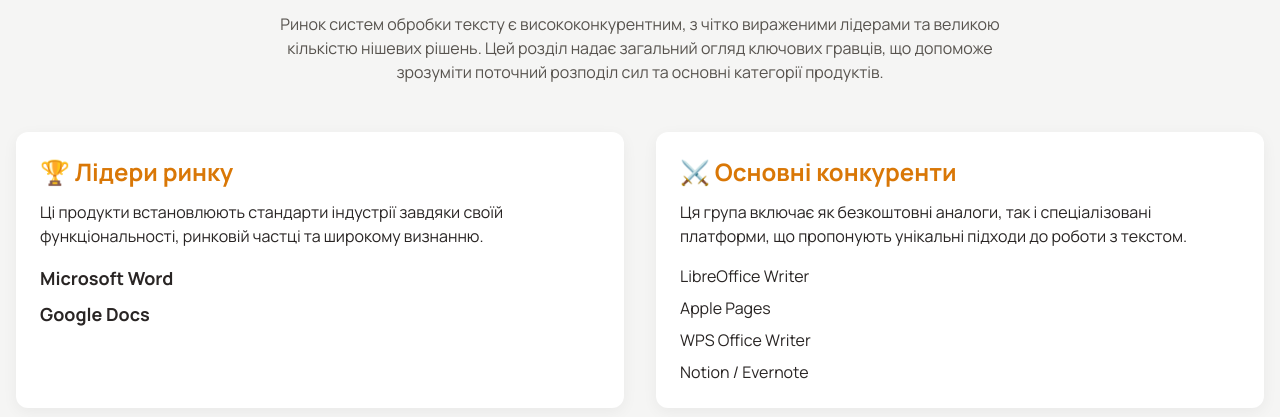
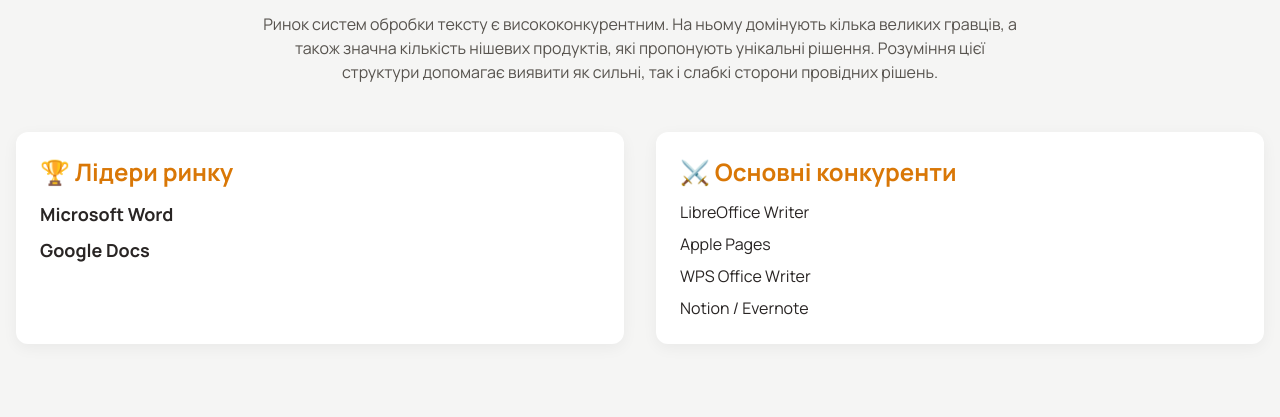
Before and after one commit to illia-lukianov/task-1-AVPZ, a plain HTML site: page index.html in a window 1280 px wide. Both pictures are taken after a click on the button "Огляд ринку". Shown: the part 291-708 px from the top of the page. Drawn offline with nearby package versions, Linux system fonts and the light colour scheme.

Commit message:
update-info

```diff
--- a/index.html
+++ b/index.html
@@ -10,51 +10,17 @@
   <link rel="preconnect" href="https://fonts.gstatic.com" crossorigin>
   <link href="https://fonts.googleapis.com/css2?family=Manrope:wght@400;500;700&display=swap" rel="stylesheet">
   <style>
-        body {
-            font-family: 'Manrope', sans-serif;
-            background-color: #f5f5f4; /* stone-100 */
-        }
-        .chart-container {
-            position: relative;
-            width: 100%;
-            max-width: 600px;
-            margin-left: auto;
-            margin-right: auto;
-            height: 50vh;
-            max-height: 450px;
-        }
-        .nav-btn {
-            transition: all 0.3s ease;
-            border-bottom: 2px solid transparent;
-        }
-        .nav-btn.active {
-            border-bottom-color: #f59e0b; /* amber-500 */
-            color: #1c1917; /* stone-900 */
-        }
-        .product-btn {
-            transition: all 0.3s ease;
-            border: 2px solid #e7e5e4; /* stone-200 */
-        }
-        .product-btn.active, .product-btn:hover {
-            border-color: #f59e0b; /* amber-500 */
-            transform: translateY(-2px);
-            box-shadow: 0 4px 10px rgba(0,0,0,0.05);
-        }
-        .card {
-            background-color: white;
-            border-radius: 0.75rem;
-            padding: 1.5rem;
-            box-shadow: 0 4px 15px rgba(0,0,0,0.05);
-            transition: transform 0.3s ease, box-shadow 0.3s ease;
-        }
-        .card:hover {
-            transform: translateY(-4px);
-            box-shadow: 0 8px 25px rgba(0,0,0,0.08);
-        }
+    body { font-family: 'Manrope', sans-serif; background-color: #f5f5f4; }
+    .chart-container { position: relative; width: 100%; max-width: 600px; margin: auto; height: 50vh; max-height: 450px; }
+    .nav-btn { transition: all 0.3s ease; border-bottom: 2px solid transparent; }
+    .nav-btn.active { border-bottom-color: #f59e0b; color: #1c1917; }
+    .product-btn { transition: all 0.3s ease; border: 2px solid #e7e5e4; }
+    .product-btn.active, .product-btn:hover { border-color: #f59e0b; transform: translateY(-2px); box-shadow: 0 4px 10px rgba(0,0,0,0.05); }
+    .card { background-color: white; border-radius: 0.75rem; padding: 1.5rem; box-shadow: 0 4px 15px rgba(0,0,0,0.05); transition: transform 0.3s ease, box-shadow 0.3s ease; }
+    .card:hover { transform: translateY(-4px); box-shadow: 0 8px 25px rgba(0,0,0,0.08); }
   </style>
 </head>
 <body class="text-stone-800">
-
   <div class="container mx-auto px-4 py-8">
     <header class="text-center mb-10">
       <h1 class="text-4xl md:text-5xl font-bold text-stone-900">Аналіз ринку текстових редакторів</h1>
@@ -67,37 +33,29 @@
     </nav>
 
     <main>
+      <!-- огляд -->
       <section id="overview" class="content-section">
         <div class="text-center max-w-3xl mx-auto mb-12">
           <h2 class="text-3xl font-bold mb-4 text-stone-900">Структура ринку</h2>
-                    <p class="text-stone-600">Ринок систем обробки тексту є висококонкурентним, з чітко вираженими лідерами та великою кількістю нішевих рішень. Цей розділ надає загальний огляд ключових гравців, що допоможе зрозуміти поточний розподіл сил та основні категорії продуктів.</p>
+          <p class="text-stone-600">Ринок систем обробки тексту є висококонкурентним. На ньому домінують кілька великих гравців, а також значна кількість нішевих продуктів, які пропонують унікальні рішення. Розуміння цієї структури допомагає виявити як сильні, так і слабкі сторони провідних рішень.</p>
         </div>
         <div class="grid md:grid-cols-2 gap-8">
           <div class="card">
             <h3 class="text-2xl font-bold mb-3 text-amber-600">🏆 Лідери ринку</h3>
-                        <p class="mb-4">Ці продукти встановлюють стандарти індустрії завдяки своїй функціональності, ринковій частці та широкому визнанню.</p>
-                        <ul class="space-y-2">
-                            <li class="font-semibold text-lg">Microsoft Word</li>
-                            <li class="font-semibold text-lg">Google Docs</li>
-                        </ul>
+            <ul class="space-y-2"><li class="font-semibold text-lg">Microsoft Word</li><li class="font-semibold text-lg">Google Docs</li></ul>
           </div>
           <div class="card">
             <h3 class="text-2xl font-bold mb-3 text-amber-600">⚔️ Основні конкуренти</h3>
-                        <p class="mb-4">Ця група включає як безкоштовні аналоги, так і спеціалізовані платформи, що пропонують унікальні підходи до роботи з текстом.</p>
-                        <ul class="space-y-2">
-                            <li>LibreOffice Writer</li>
-                            <li>Apple Pages</li>
-                            <li>WPS Office Writer</li>
-                            <li>Notion / Evernote</li>
-                        </ul>
+            <ul class="space-y-2"><li>LibreOffice Writer</li><li>Apple Pages</li><li>WPS Office Writer</li><li>Notion / Evernote</li></ul>
           </div>
         </div>
       </section>
 
+      <!-- порівняння -->
       <section id="comparison" class="content-section hidden">
         <div class="text-center max-w-3xl mx-auto mb-12">
           <h2 class="text-3xl font-bold mb-4 text-stone-900">Порівняльний аналіз</h2>
-                    <p class="text-stone-600">Для об'єктивного порівняння ми оцінили кожен продукт за п'ятьма ключовими критеріями. Оберіть продукт зі списку нижче, щоб побачити його детальний профіль та позицію на графіку. Це допоможе візуально оцінити сильні та слабкі сторони кожного рішення.</p>
+          <p class="text-stone-600">Для об'єктивного порівняння ми оцінили провідні текстові редактори за п'ятьма ключовими показниками: <strong>Функціональність</strong>, <strong>Колаборація</strong>, <strong>Доступність</strong>, <strong>Дизайн</strong> та <strong>Інноваційність</strong>. Виберіть продукт, щоб побачити його детальний профіль і порівняльну оцінку.</p>
         </div>
 
         <div class="flex flex-wrap justify-center gap-3 mb-8">
@@ -105,22 +63,15 @@
           <button class="product-btn p-4 rounded-lg bg-white" data-product="Google Docs">Google Docs</button>
           <button class="product-btn p-4 rounded-lg bg-white" data-product="LibreOffice Writer">LibreOffice Writer</button>
           <button class="product-btn p-4 rounded-lg bg-white" data-product="Apple Pages">Apple Pages</button>
+          <button class="product-btn p-4 rounded-lg bg-white" data-product="WPS Office Writer">WPS Office Writer</button>
           <button class="product-btn p-4 rounded-lg bg-white" data-product="Notion / Evernote">Notion / Evernote</button>
-                    <button class="product-btn p-4 rounded-lg bg-white" data-product="WPS Office Writer">WPS Office Writer</button>
         </div>
 
         <div class="grid lg:grid-cols-2 gap-8 items-center">
-                    <div class="card">
-                       <div class="chart-container">
-                            <canvas id="comparisonChart"></canvas>
-                        </div>
-                    </div>
-                    <div id="editorDetails" class="card min-h-[450px]">
-
-                    </div>
+          <div class="card"><div class="chart-container"><canvas id="comparisonChart"></canvas></div></div>
+          <div id="editorDetails" class="card min-h-[450px]"></div>
         </div>
       </section>
-
     </main>
   </div>
 
@@ -128,37 +79,55 @@
     document.addEventListener('DOMContentLoaded', () => {
       const productData = {
         "Microsoft Word": {
-                    description: "Стандарт індустрії, відомий своєю універсальністю та широким спектром функцій для професійної роботи з документами.",
+            description: `<h4 class="text-xl font-bold mb-2">Функції</h4>
+                            <p><strong>Розширене форматування:</strong> глибокі налаштування шрифтів, стилів, відступів.<br><br><strong>Управління документами:</strong> зміст, колонтитули, виноски, макети.<br><br><strong>Інтеграція з Office 365:</strong> спільний доступ, коментування.<br><br><strong>Перевірка граматики:</strong> просунуті інструменти виправлення помилок та стилістики.</p>
+                            <h4 class="text-xl font-bold mb-2">Завдання, які вирішує</h4>
+                            <p>Створення професійних звітів, дисертацій та офіційних документів.<br><br>Підготовка документів для друку з точним форматуванням.<br><br>Спільна робота над проєктами в рамках корпоративного середовища.<br><br>Комплексне редагування та рецензування тексту.</p>`,
             audience: "Корпоративні клієнти, професіонали, студенти",
             tasks: "Створення звітів, наукових робіт, офіційних документів, книжкових макетів.",
             scores: { "Функціональність": 5, "Колаборація": 3, "Доступність": 2, "Дизайн": 3, "Інноваційність": 2 }
         },
         "Google Docs": {
-                    description: "Лідер у сфері хмарної співпраці, що надає можливість спільного редагування в режимі реального часу.",
+            description: `<h4 class="text-xl font-bold mb-2">Функції</h4>
+                            <p><strong>Спільне редагування:</strong> робота в реальному часі з іншими користувачами.<br><br><strong>Історія версій:</strong> повна історія змін з можливістю повернення.<br><br><strong>Хмарне зберігання:</strong> автоматичне збереження та доступ з будь-якого пристрою.<br><br><strong>Коментарі та пропозиції:</strong> інструменти для зворотного зв'язку.</p>
+                            <h4 class="text-xl font-bold mb-2">Завдання, які вирішує</h4>
+                            <p>Проєктна робота в команді, написання групових робіт.<br><br>Швидкий обмін документами та оперативне внесення правок.<br><br>Створення документації, доступної з будь-якої точки світу.<br><br>Спільний brainstorming та написання чернеток.</p>`,
             audience: "Команди, освітні установи, віддалені працівники",
             tasks: "Швидка колаборація над спільними проєктами, написання групових робіт, обмін відгуками.",
             scores: { "Функціональність": 3, "Колаборація": 5, "Доступність": 5, "Дизайн": 3, "Інноваційність": 3 }
         },
         "LibreOffice Writer": {
-                    description: "Потужний безкоштовний аналог, що підтримує відкриті стандарти та дозволяє працювати офлайн.",
+            description: `<h4 class="text-xl font-bold mb-2">Функції</h4>
+                            <p><strong>Безкоштовне використання:</strong> повна функціональність без абонентської плати.<br><br><strong>Відкритий вихідний код:</strong> можливість кастомізації та розширення.<br><br><strong>Сумісність з форматами:</strong> повна підтримка .docx, .odt та інших.<br><br><strong>Офлайн-робота:</strong> не потребує підключення до інтернету.</p>
+                            <h4 class="text-xl font-bold mb-2">Завдання, які вирішує</h4>
+                            <p>Створення документів без витрат на ліцензування.<br><br>Робота в умовах обмеженого доступу до мережі.<br><br>Взаємодія з документами, створеними в інших офісних пакетах.<br><br>Використання в державних установах та освітніх закладах.</p>`,
             audience: "Бюджетні організації, користувачі з обмеженим доступом до інтернету, прихильники відкритих технологій",
             tasks: "Безкоштовна альтернатива для офлайн-роботи, створення документів у відкритих форматах.",
             scores: { "Функціональність": 4, "Колаборація": 1, "Доступність": 5, "Дизайн": 2, "Інноваційність": 1 }
         },
         "Apple Pages": {
-                    description: "Рішення для користувачів екосистеми Apple з акцентом на інтуїтивний дизайн та професійну верстку.",
+            description: `<h4 class="text-xl font-bold mb-2">Функції</h4>
+                            <p><strong>Інтуїтивний дизайн:</strong> візуально привабливий інтерфейс, орієнтований на творчих користувачів.<br><br><strong>Професійна верстка:</strong> інструменти для створення брошур, бюлетенів та інших макетів.<br><br><strong>Інтеграція з екосистемою Apple:</strong> безшовна робота на пристроях macOS та iOS.<br><br><strong>Шаблони дизайну:</strong> велика бібліотека готових до використання макетів.</p>
+                            <h4 class="text-xl font-bold mb-2">Завдання, які вирішує</h4>
+                            <p>Створення візуально привабливих документів, креативних матеріалів, інформаційних бюлетенів.<br><br>Ефективна робота в екосистемі Apple.<br><br>Професійне форматування тексту з акцентом на дизайн.<br><br>Створення макетів для друку та цифрових публікацій.</p>`,
             audience: "Користувачі macOS та iOS, дизайнери, творчі фахівці",
             tasks: "Створення візуально привабливих документів, креативних матеріалів, інформаційних бюлетенів.",
             scores: { "Функціональність": 3, "Колаборація": 3, "Доступність": 4, "Дизайн": 5, "Інноваційність": 2 }
         },
         "WPS Office Writer": {
-                    description: "Легкий і функціональний редактор, популярний на мобільних пристроях та сумісний з форматами Word.",
+            description: `<h4 class="text-xl font-bold mb-2">Функції</h4>
+                            <p><strong>Висока сумісність:</strong> повна підтримка форматів MS Office.<br><br><strong>Хмарні сервіси:</strong> власне хмарне сховище для документів.<br><br><strong>PDF-інструменти:</strong> конвертація та редагування PDF.<br><br><strong>Легкість:</strong> займає менше місця і швидко працює.</p>
+                            <h4 class="text-xl font-bold mb-2">Завдання, які вирішує</h4>
+                            <p>Швидке створення та редагування документів на мобільних пристроях.<br><br>Робота з файлами MS Office без необхідності його встановлення.<br><br>Конвертація документів у формат PDF.<br><br>Ефективна робота на пристроях з обмеженою пам'яттю.</p>`,
             audience: "Мобільні користувачі, підприємства з обмеженим бюджетом, користувачі в Азії",
             tasks: "Робота з документами на мобільних пристроях, швидке створення документів за шаблонами.",
             scores: { "Функціональність": 3, "Колаборація": 2, "Доступність": 4, "Дизайн": 3, "Інноваційність": 2 }
         },
         "Notion / Evernote": {
-                    description: "Гібридні продукти, що поєднують функції текстового редактора з інструментами для організації знань.",
+            description: `<h4 class="text-xl font-bold mb-2">Функції</h4>
+                            <p><strong>База даних:</strong> вбудовані таблиці, календарі, дошки.<br><br><strong>Блочна структура:</strong> організація контенту з різних блоків.<br><br><strong>Шаблони:</strong> готові макети для різних типів документів.<br><br><strong>Внутрішня вікі:</strong> створення ієрархії знань.</p>
+                            <h4 class="text-xl font-bold mb-2">Завдання, які вирішує</h4>
+                            <p>Організація проєктів, управління завданнями.<br><br>Ведення нотаток, що взаємопов'язані.<br><br>Створення внутрішньої документації для команди.<br><br>Розробка особистої системи організації знань.</p>`,
             audience: "Команди розробників, проєктні менеджери, дослідники, студенти",
             tasks: "Організація знань, управління проєктами, ведення конспектів, створення баз даних і внутрішніх вікі.",
             scores: { "Функціональність": 4, "Колаборація": 4, "Доступність": 3, "Дизайн": 4, "Інноваційність": 5 }
@@ -174,79 +143,33 @@
 
       const comparisonChart = new Chart(ctx, {
         type: 'radar',
-                data: {
-                    labels: chartLabels,
-                    datasets: [{
-                        label: activeProduct,
-                        data: Object.values(productData[activeProduct].scores),
-                        backgroundColor: 'rgba(245, 158, 11, 0.2)',
-                        borderColor: 'rgba(245, 158, 11, 1)',
-                        borderWidth: 2,
-                        pointBackgroundColor: 'rgba(245, 158, 11, 1)',
-                    }]
-                },
-                options: {
-                    responsive: true,
-                    maintainAspectRatio: false,
-                    scales: {
-                        r: {
-                            angleLines: { color: '#e7e5e4' },
-                            grid: { color: '#e7e5e4' },
-                            pointLabels: { font: { size: 14 }, color: '#44403c' },
-                            ticks: {
-                                beginAtZero: true,
-                                max: 5,
-                                stepSize: 1,
-                                backdropColor: 'rgba(255, 255, 255, 0.75)',
-                                color: '#78716c'
-                            }
-                        }
-                    },
-                    plugins: {
-                        legend: {
-                            position: 'top',
-                             labels: { font: { size: 16 } }
-                        }
-                    }
-                }
+        data: { labels: chartLabels, datasets: [{ label: activeProduct, data: Object.values(productData[activeProduct].scores), backgroundColor: 'rgba(245, 158, 11, 0.2)', borderColor: 'rgba(245, 158, 11, 1)', borderWidth: 2 }] },
+        options: { responsive: true, maintainAspectRatio: false }
       });
 
       function updateDetails(productName) {
         const data = productData[productName];
-                if (data) {
         detailsContainer.innerHTML = `
           <h3 class="text-2xl font-bold mb-2 text-stone-900">${productName}</h3>
-                        <p class="text-stone-600 mb-6">${data.description}</p>
-                        <div class="space-y-4">
-                            <div>
-                                <h4 class="font-bold text-amber-600">Цільова аудиторія</h4>
-                                <p>${data.audience}</p>
-                            </div>
-                            <div>
-                                <h4 class="font-bold text-amber-600">Основні задачі</h4>
-                                <p>${data.tasks}</p>
-                            </div>
-                        </div>
-                    `;
-                }
+          ${data.description}
+          <div class="space-y-4 mt-4">
+            <div><h4 class="font-bold text-amber-600">Цільова аудиторія</h4><p>${data.audience}</p></div>
+            <div><h4 class="font-bold text-amber-600">Основні задачі</h4><p>${data.tasks}</p></div>
+          </div>`;
       }
 
       function updateChart(productName) {
         const data = productData[productName];
-                if (data) {
         comparisonChart.data.datasets[0].label = productName;
         comparisonChart.data.datasets[0].data = Object.values(data.scores);
         comparisonChart.update();
       }
-            }
 
-            productButtons.forEach(button => {
-                button.addEventListener('click', () => {
-                    activeProduct = button.dataset.product;
-
-                    productButtons.forEach(btn => btn.classList.remove('active'));
-                    button.classList.add('active');
-
+      productButtons.forEach(btn => {
+        btn.addEventListener('click', () => {
+          activeProduct = btn.dataset.product;
+          productButtons.forEach(b => b.classList.remove('active'));
+          btn.classList.add('active');
           updateChart(activeProduct);
           updateDetails(activeProduct);
         });
@@ -256,21 +179,11 @@
 
       const navButtons = document.querySelectorAll('.nav-btn');
       const contentSections = document.querySelectorAll('.content-section');
-
-            navButtons.forEach(button => {
-                button.addEventListener('click', () => {
-                    const targetId = button.dataset.target;
-
-                    navButtons.forEach(btn => btn.classList.remove('active'));
-                    button.classList.add('active');
-
-                    contentSections.forEach(section => {
-                        if (section.id === targetId) {
-                            section.classList.remove('hidden');
-                        } else {
-                            section.classList.add('hidden');
-                        }
-                    });
+      navButtons.forEach(btn => {
+        btn.addEventListener('click', () => {
+          navButtons.forEach(b => b.classList.remove('active'));
+          btn.classList.add('active');
+          contentSections.forEach(sec => sec.classList.toggle('hidden', sec.id !== btn.dataset.target));
         });
       });
     });
```
Lines whose indentation alone changed are shown as unchanged.
